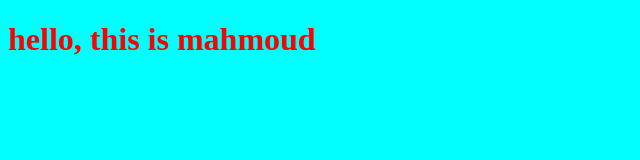
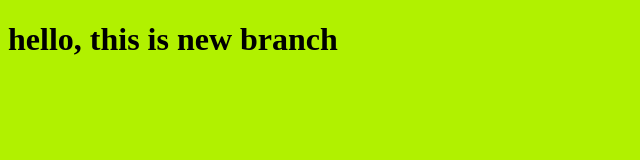
Before and after one commit to guachawimahmoud/myproject, a plain HTML site: page index.html in a window 1280 px wide. Shown: the whole page, without its empty margins (0-640 px from the left). Drawn offline with Linux system fonts and the light colour scheme.

Commit message:
changing style for the title

```diff
--- a/index.html
+++ b/index.html
@@ -7,7 +7,7 @@
     <link rel="stylesheet" href="style.css">
 </head>
 <body>
-   <h1>hello, this is mahmoud</h1>
+   <h1>hello, this is new branch</h1>
 
     <script src="app.js"></script>
 </body>
--- a/style.css
+++ b/style.css
@@ -1,7 +1,7 @@
 h1{
 
-    color: red;
+    color:black;
 }
 body{
-    background-color: aqua;
+    background-color: rgb(177, 241, 0);
 }
```
